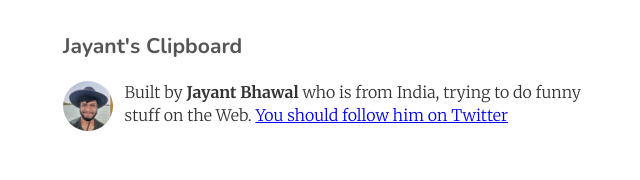
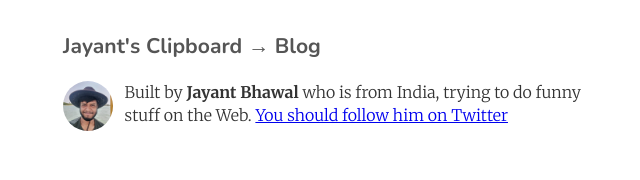
Before and after one commit to jayantbh/developer-site, a Gatsby site: page /blog in a window 1280 px wide. Shown: the top 180 px of the page, 316-956 px from the left. Built offline with nearby package versions, Linux system fonts and the light colour scheme; Gatsby itself is replaced by a stand-in of ours; some packages are replaced by stand-ins of ours; a web font is replaced by a local one; what typography-theme-stern-grove would draw is missing.

Commit message:
Move blog posts under the /blog path

```diff
--- a/gatsby-node.js
+++ b/gatsby-node.js
@@ -37,7 +37,7 @@ exports.createPages = ({ graphql, actions }) => {
       const next = index === 0 ? null : posts[index - 1].node;
 
       createPage({
-        path: post.node.fields.slug,
+        path: 'blog' + post.node.fields.slug,
         component: blogPost,
         context: {
           slug: post.node.fields.slug,
--- a/src/components/Layout.tsx
+++ b/src/components/Layout.tsx
@@ -4,9 +4,23 @@ import { Link } from 'gatsby';
 import { rhythm, scale } from 'utils/typography';
 import ExternalLink from 'components/ExternalLink';
 
+const getPathParts = (pathname: string) => pathname.split('/').filter(Boolean);
+
+const getPreviousPath = (pathname: string) => {
+  const parts = getPathParts(pathname);
+  if (parts.length > 1) return parts[parts.length - 2];
+  else return '';
+};
+
+const getPreviousUrl = (location: Location) => {
+  if (!location.href) return '/';
+  const url = new URL('/' + getPreviousPath(location.pathname), location.href);
+  return url.pathname;
+};
+
 type Props = { location: Location; title?: string };
 
-const Layout: FC<Props> = ({ location, title, children }) => {
+const Layout: FC<Props> = ({ location, title, children, ...props }) => {
   const rootPath = `${process.env.PUBLIC_URL}/`;
   let header: ReactNode;
 
@@ -45,7 +59,7 @@ const Layout: FC<Props> = ({ location, title, children }) => {
             textDecoration: `none`,
             color: `inherit`,
           }}
-          to={`/`}
+          to={getPreviousUrl(location)}
         >
           {title}
         </Link>
--- a/src/pages/blog.tsx
+++ b/src/pages/blog.tsx
@@ -16,7 +16,7 @@ const BlogIndex: FC<Props> = ({ data, location }) => {
   const posts = data.allMdx.edges;
 
   return (
-    <Layout location={location} title={siteTitle}>
+    <Layout location={location} title={`${siteTitle} → Blog`}>
       <SEO title='All posts' keywords={[`blog`, `gatsby`, `javascript`, `react`, `typescript`]} />
       <Bio />
       {posts.map(({ node }: { node: any }) => {
@@ -28,7 +28,7 @@ const BlogIndex: FC<Props> = ({ data, location }) => {
                 marginBottom: rhythm(1 / 4),
               }}
             >
-              <Link style={{ boxShadow: `none` }} to={node.fields.slug}>
+              <Link style={{ boxShadow: `none` }} to={'/blog' + node.fields.slug}>
                 {title}
               </Link>
             </h3>
--- a/src/templates/blog-post.tsx
+++ b/src/templates/blog-post.tsx
@@ -20,7 +20,7 @@ const BlogPostTemplate: FC<Props> = ({ data, pageContext, location }) => {
   const { previous, next } = pageContext;
 
   return (
-    <Layout location={location} title={siteTitle}>
+    <Layout location={location} title={`${siteTitle} → Blog → Post`}>
       <SEO title={post.frontmatter.title} description={post.excerpt} />
       <h1>{post.frontmatter.title}</h1>
       <PageDate>{post.frontmatter.date}</PageDate>
```
